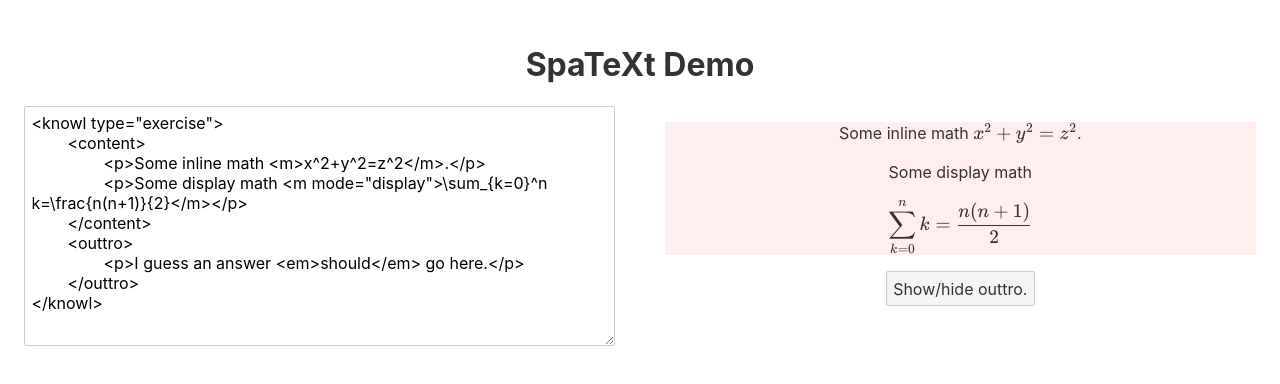
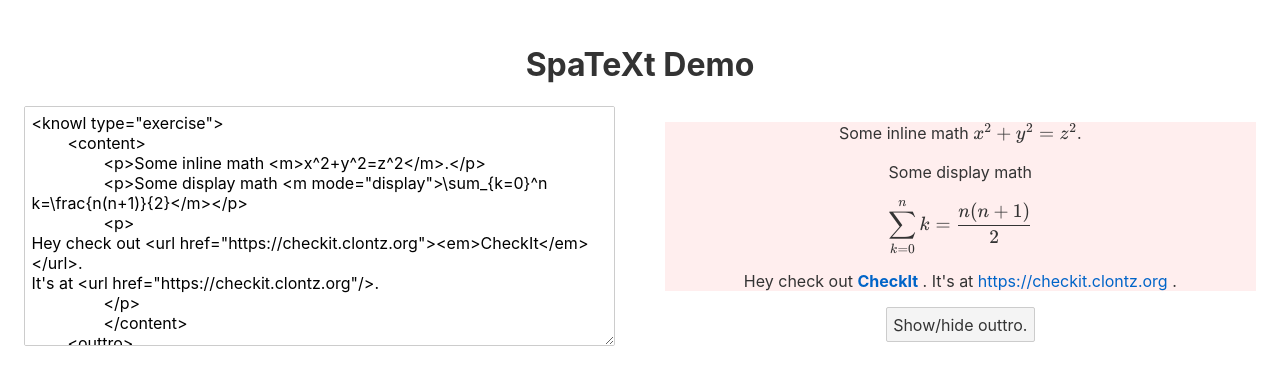
Before and after one commit to StevenClontz/SpaTeXt, a Svelte app: page / in a window 1280 px wide. Shown: the top 384 px of the page. Built offline with nearby package versions, Linux system fonts and the light colour scheme.

Commit message:
tweaks to app component

```diff
--- a/src/App.svelte
+++ b/src/App.svelte
@@ -6,7 +6,11 @@
 	<content>
 		<p>Some inline math <m>x^2+y^2=z^2</m>.</p>
 		<p>Some display math <m mode="display">\\sum_{k=0}^n k=\\frac{n(n+1)}{2}</m></p>
-	</content>
+		<p>
+Hey check out <url href="https://checkit.clontz.org"><em>CheckIt</em></url>.
+It's at <url href="https://checkit.clontz.org"/>.
+		</p>
+		</content>
 	<outtro>
 		<p>I guess an answer <em>should</em> go here.</p>
 	</outtro>
@@ -15,19 +19,23 @@
 	const parser = new DOMParser();
 	let knowlDom = parser.parseFromString(xmlString, "application/xml")
 	let knowl: Element
+	let error: boolean
 	$: if (!parser.parseFromString(xmlString, "application/xml").querySelector('parsererror')) {
 	    knowlDom = parser.parseFromString(xmlString, "application/xml")
 		knowl = knowlDom.getElementsByTagName("knowl")[0]
+		error = false
+	} else {
+		error = true
 	}
 </script>
 
 <main>
 	<h1>SpaTeXt Demo</h1>
 	<div style="overflow:hidden">
-		<div style="width: 48%; float:left">
-			<textarea bind:value={xmlString}/>
+		<div class="leftBox">
+			<textarea bind:value={xmlString} class:error={error}/>
 		</div>
-		<div style="width: 48%; float:right">
+		<div class="rightBox">
 			<Knowl {knowl}/>
 		</div>
 	</div>
@@ -37,7 +45,6 @@
 	main {
 		text-align: center;
 		padding: 1em;
-		max-width: 240px;
 		margin: 0 auto;
 	}
 
@@ -45,9 +52,20 @@
 		main {
 			max-width: none;
 		}
+		.leftBox {
+			width: 48%; float:left;
+		}
+		.rightBox {
+			width: 48%; float:right;
+		}
 	}
 
 	textarea {
-		width:100%;height:15em;
+		width:100%;
+		height:15em;
+	}
+
+	.error {
+		background-color: rgb(243, 211, 211);
 	}
 </style>
```
